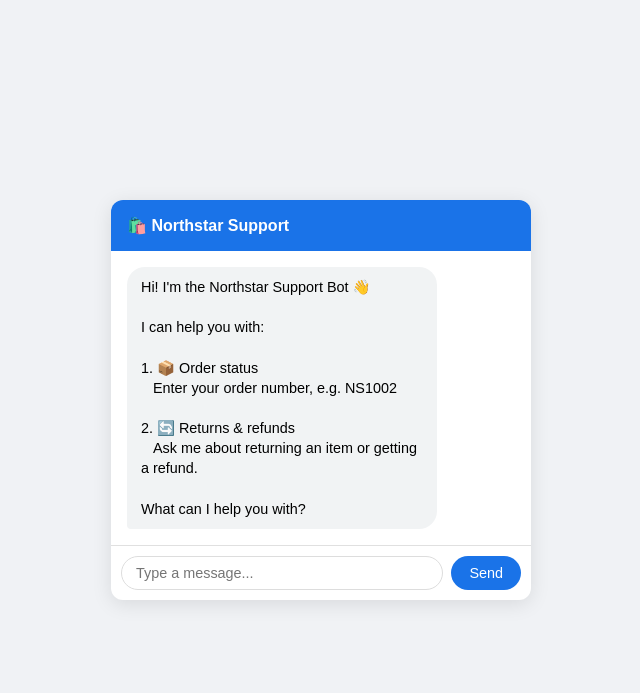
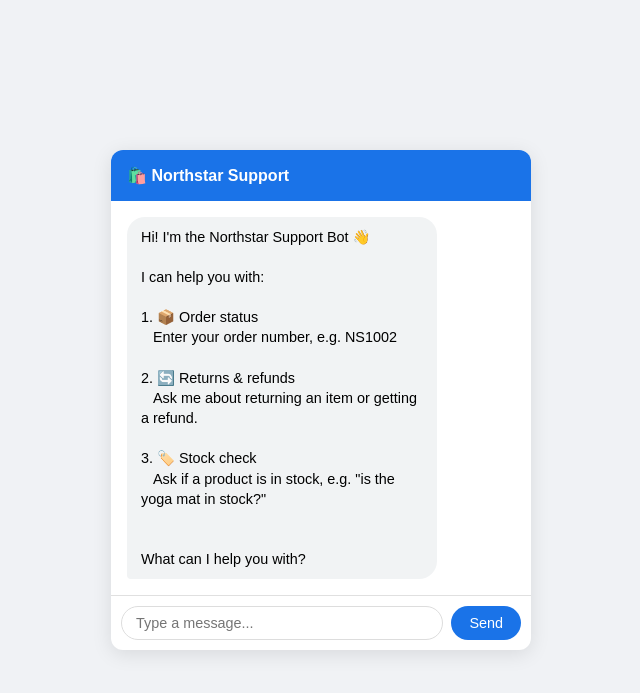
Before and after one commit to Holy-bright/northstar-support-deflection-mvp, a Flask app: page / in a window 1280 px wide. Shown: the top 693 px of the page, without its empty margins (319-959 px from the left). Run offline with Flask 3, Linux system fonts and the light colour scheme.

Commit message:
feat: mention stock check in chat welcome message - keeps UI in sync with new bot capability

```diff
--- a/templates/index.html
+++ b/templates/index.html
@@ -32,6 +32,10 @@
 
 2. 🔄 Returns &amp; refunds
    Ask me about returning an item or getting a refund.
+
+3. 🏷️ Stock check
+   Ask if a product is in stock, e.g. "is the yoga mat in stock?"
+
 
 What can I help you with?</div>
     </div>
```
